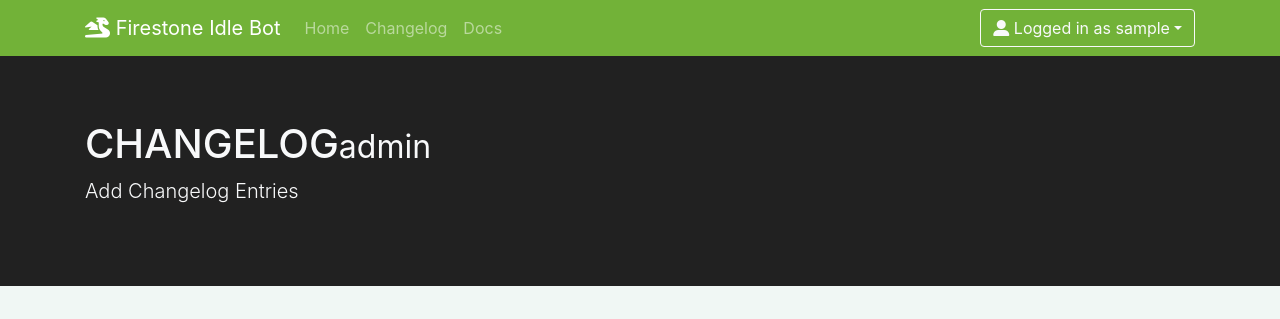
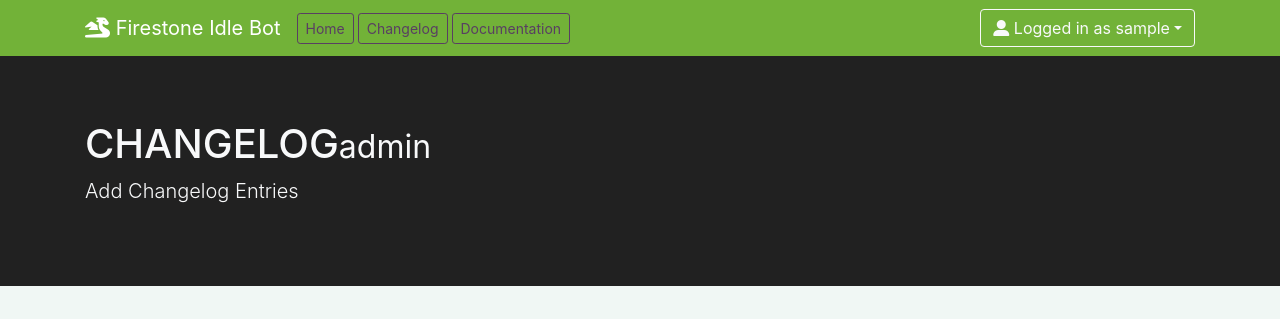
Before and after one commit to div0ky/firestone_web, a Flask app: page /admin/changelog in a window 1280 px wide. Shown: the top 319 px of the page. Run offline with Flask 2, Linux system fonts and the light colour scheme; the visitor is signed in with stand-in values (Sample User, id 1); data comes from the database, SQL or seed files in the repository; some libraries are stand-ins or nearby versions.

Commit message:
button menu instead of text

```diff
--- a/app/templates/base.html
+++ b/app/templates/base.html
@@ -23,20 +23,19 @@
         <div class="container">
             <a class="navbar-brand" href="#">
                 <i class="fas fa-dragon"></i>
-                <!--                    <img src="../static/img/robot-solid.svg" height="30" class="d-inline-block align-top" style="color: white;" alt="logo">-->
                 Firestone Idle Bot
             </a>
-            <!--        <a class="navbar-brand" href="#">Firestone_Idle_Bot</a>-->
+
             <button class="navbar-toggler" type="button" data-toggle="collapse" data-target="#navbarNavAltMarkup"
                     aria-controls="navbarNavAltMarkup" aria-expanded="false" aria-label="Toggle navigation">
                 <span class="navbar-toggler-icon"></span>
             </button>
             <div class="collapse navbar-collapse" id="navbarNavAltMarkup">
                 <div class="navbar-nav">
-                    <a class="nav-item nav-link" href="{{ url_for('main.index') }}">Home</a>
-                    <a class="nav-item nav-link" href="{{ url_for('main.changelog') }}">Changelog</a>
-                    <a class="nav-item nav-link" href="https://firestone.div0ky.com/docs">Docs</a>
-                    <!--                <a class="nav-item nav-link" href="#">Support</a>-->
+                    <button class="btn btn-sm btn-outline-secondary mr-1" type="button" onclick="window.location.href='{{ url_for( 'main.index' ) }}';">Home</button>
+            <button class="btn btn-sm btn-outline-secondary mr-1" type="button" onclick="window.location.href='{{ url_for( 'main.changelog' ) }}';">Changelog</button>
+            <button class="btn btn-sm btn-outline-secondary mr-1" type="button" onclick="window.location.href='https://firestone.div0ky.com/docs';">Documentation</button>
+
                 </div>
             </div>
             {% if current_user.is_authenticated %}
```
